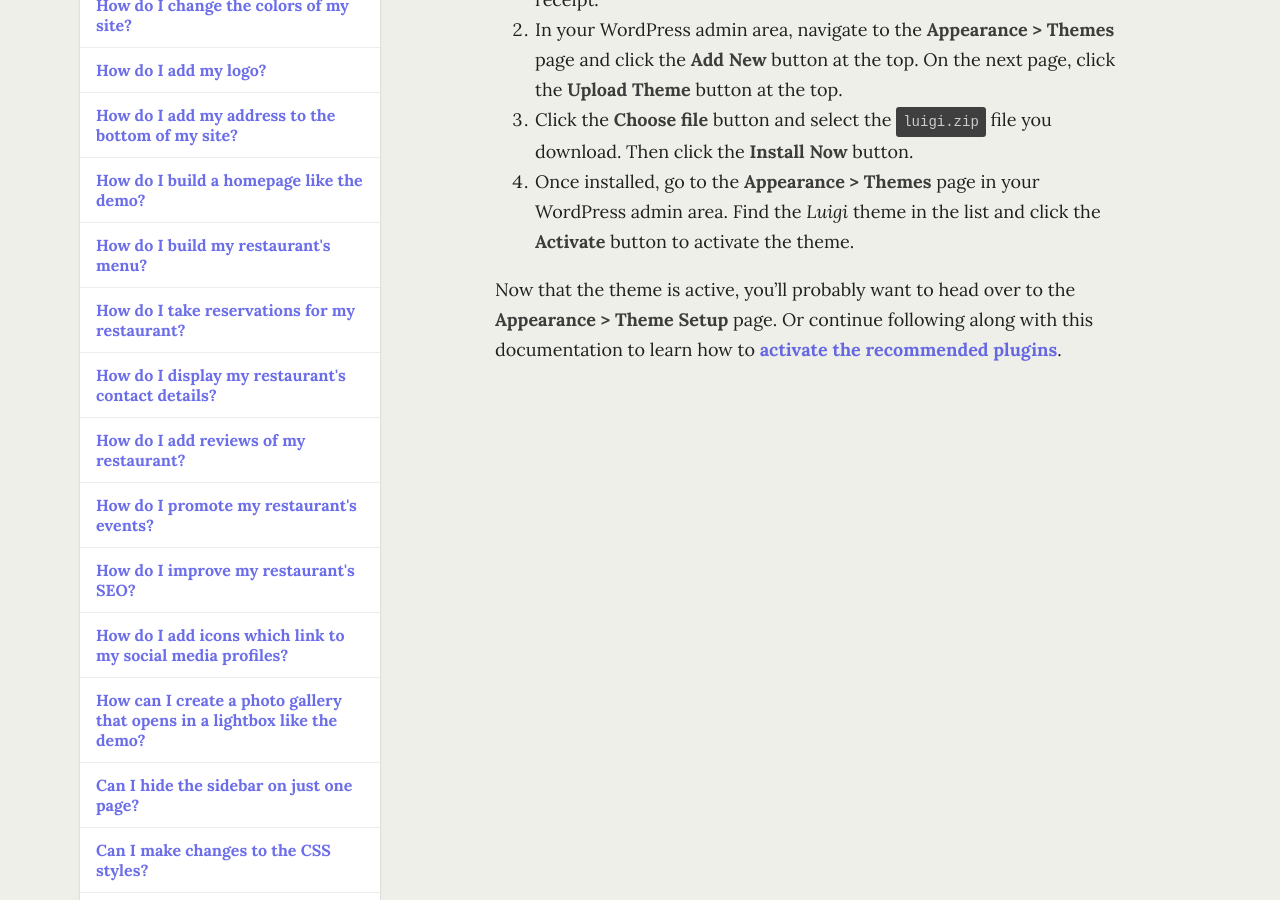
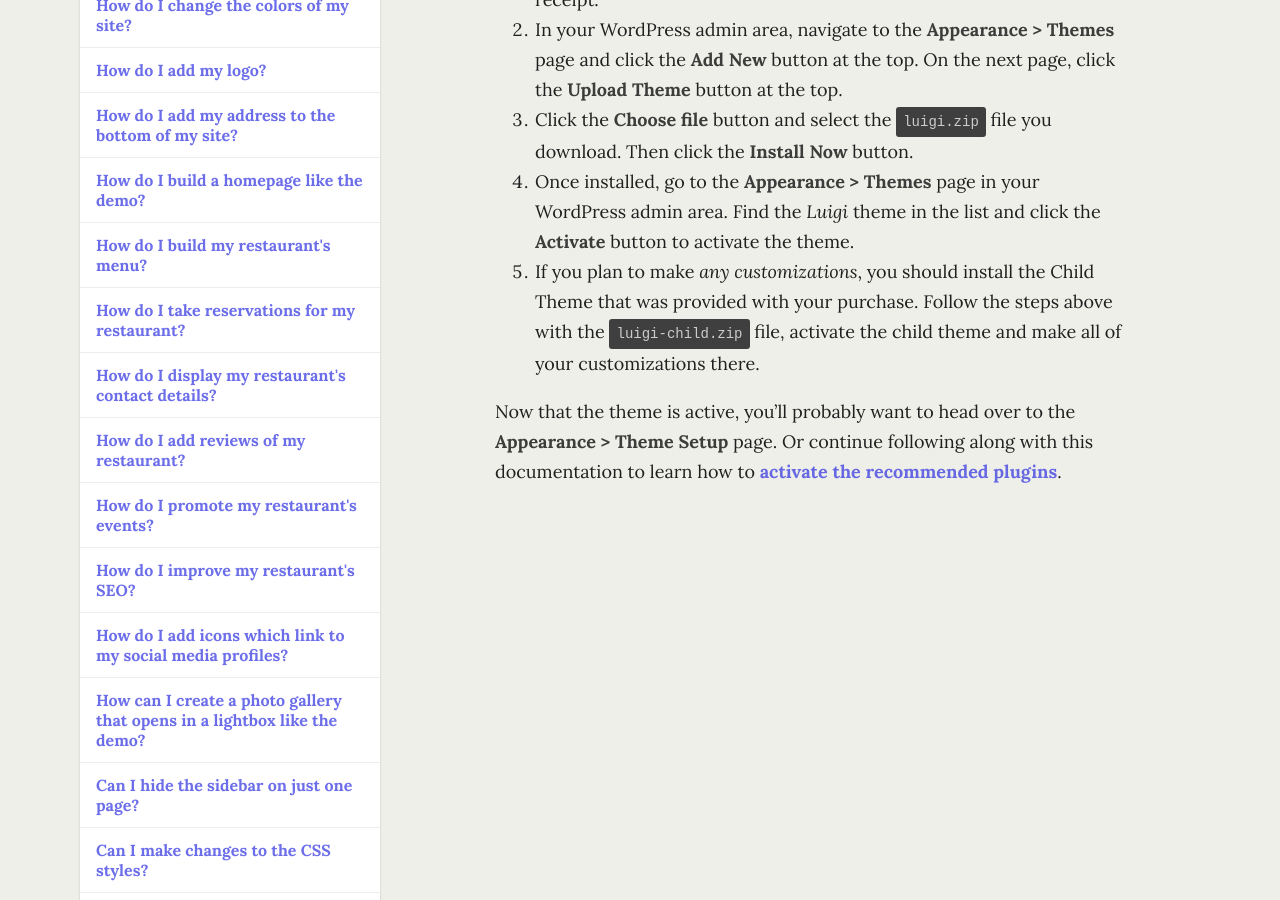
Before and after one commit to NateWr/docs-themeofthecrop, a Jekyll site: the page built from themes/luigi/user/getting-started/install.md, in a window 1280 px wide and 900 px high, scrolled down 574 px. Built offline with Jekyll 4.4.1, drawn with Linux system fonts in a browser that asks for light colours.

Commit message:
Add note on installing child theme to luigi docs

```diff
--- a/_includes/theme/user/getting-started/install.md
+++ b/_includes/theme/user/getting-started/install.md
@@ -6,5 +6,6 @@ To install this theme:
 2. In your WordPress admin area, navigate to the **Appearance > Themes** page and click the **Add New** button at the top. On the next page, click the **Upload Theme** button at the top.
 3. Click the **Choose file** button and select the `{{ page.theme_file }}` file you download. Then click the **Install Now** button.
 4. Once installed, go to the **Appearance > Themes** page in your WordPress admin area. Find the *{{ page.theme_title }}* theme in the list and click the **Activate** button to activate the theme.
+5. If you plan to make *any customizations*, you should install the Child Theme that was provided with your purchase. Follow the steps above with the `{{ page.theme_child_file }}` file, activate the child theme and make all of your customizations there.
 
 Now that the theme is active, you'll probably want to head over to the **Appearance > Theme Setup** page. Or continue following along with this documentation to learn how to [activate the recommended plugins](activate-plugins).
--- a/themes/luigi/user/getting-started/install.md
+++ b/themes/luigi/user/getting-started/install.md
@@ -6,4 +6,5 @@ title: Install Theme
 content_include: theme/user/getting-started/install.md
 theme_file: luigi.zip
 theme_title: Luigi
+theme_child_file: luigi-child.zip
 ---
```
